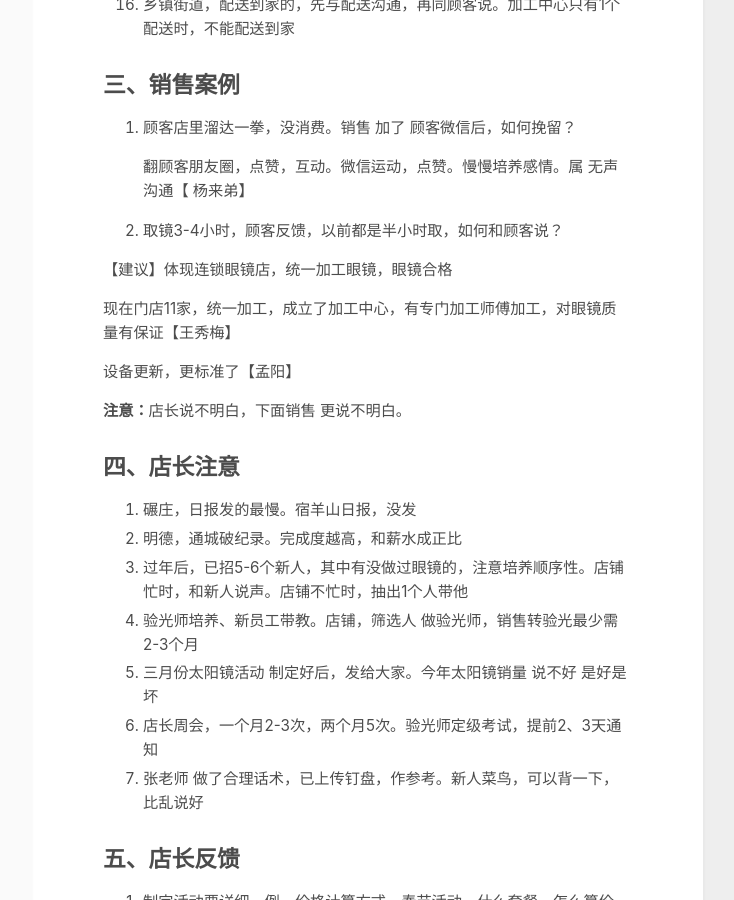
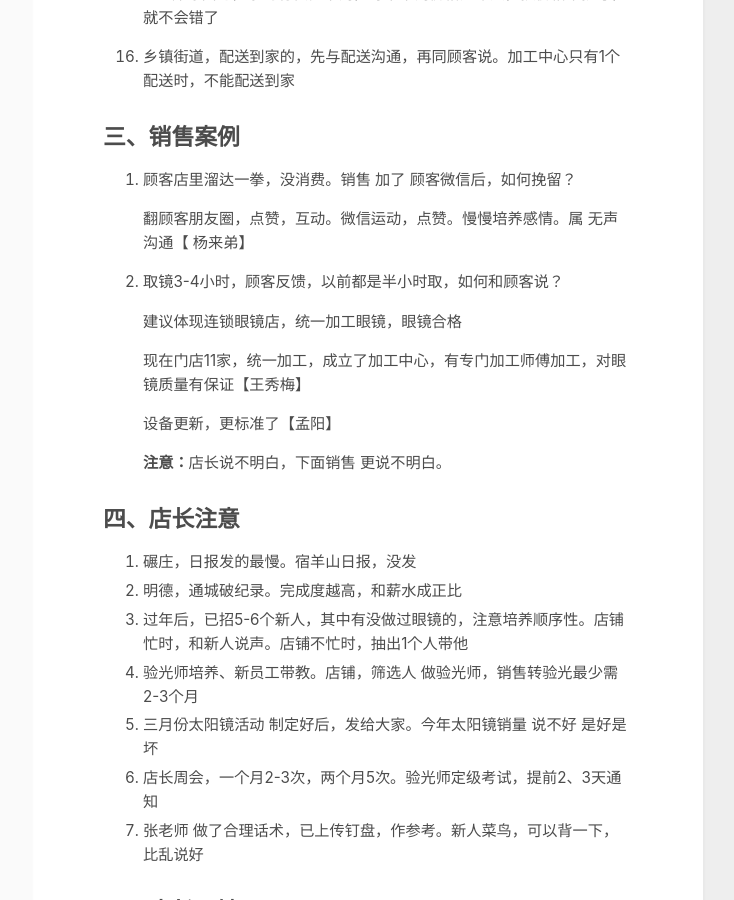
Before and after one commit to cuihuanhuan/srm, a Jekyll site: the page built from _posts/2022-03-01-220301.md, in a window 1280 px wide and 900 px high, scrolled down 1658 px. Shown: the whole window, without its empty margins (417-1151 px from the left). Built offline with Jekyll 4.4.1, drawn with Linux system fonts in a browser that asks for light colours.

Commit message:
Update 2022-03-01-220301.md

```diff
--- a/_posts/2022-03-01-220301.md
+++ b/_posts/2022-03-01-220301.md
@@ -48,10 +48,15 @@ category: Store
 10. OA审批，报销，请假，杂物(纸，笔，销售单)，内购审批(写上镜架，镜片，价格，骆总给出折扣价格。五折，转店长，店长转骆总)
 
 11. 接下来，3、4、5月，员工培训、配镜师（已转正的）定级考试、所有验光师考核
+
 12. 减少补光仪的出租，顾客进店可免费试用补光仪。投诉一定处理，不要弄到315那边，每年315，一定有企业上黑榜、红榜
+
 13. 不是所有太阳镜都可以做有度数的，不要顾客选了镜架，付款，走后，再告诉顾客，太阳镜做不了有度数的
+
 14. 顾客进店，说一句：新款太阳镜到店，可以左有度数的。告知顾客，新品到店，很大一部分人不知道太阳镜可以做有度数的
+
 15.  尽可能不要定错片，损失的不是定片公司，损失的是店铺业绩，定制蔡司1.67非球面时，蔡司有很多系列，每个系列价格差距大，按价格单抄写，就不会错了
+
 16. 乡镇街道，配送到家的，先与配送沟通，再同顾客说。加工中心只有1个配送时，不能配送到家
 
 
@@ -66,13 +71,13 @@ category: Store
 
 2. 取镜3-4小时，顾客反馈，以前都是半小时取，如何和顾客说？
 
-  【建议】体现连锁眼镜店，统一加工眼镜，眼镜合格
+   建议体现连锁眼镜店，统一加工眼镜，眼镜合格
 
    现在门店11家，统一加工，成立了加工中心，有专门加工师傅加工，对眼镜质量有保证【王秀梅】
 
    设备更新，更标准了【孟阳】
 
-   **注意：**店长说不明白，下面销售 更说不明白。
+    **注意：**店长说不明白，下面销售 更说不明白。
 
 
 
```
